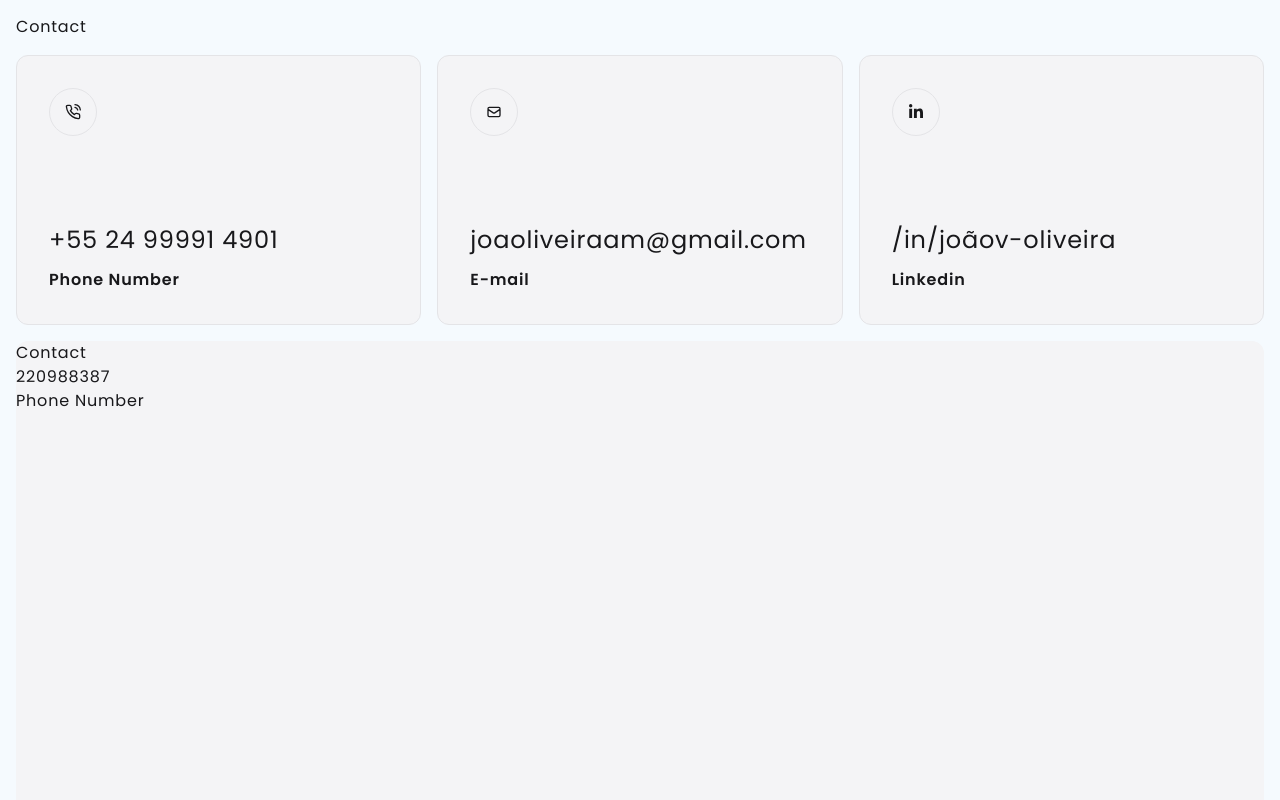
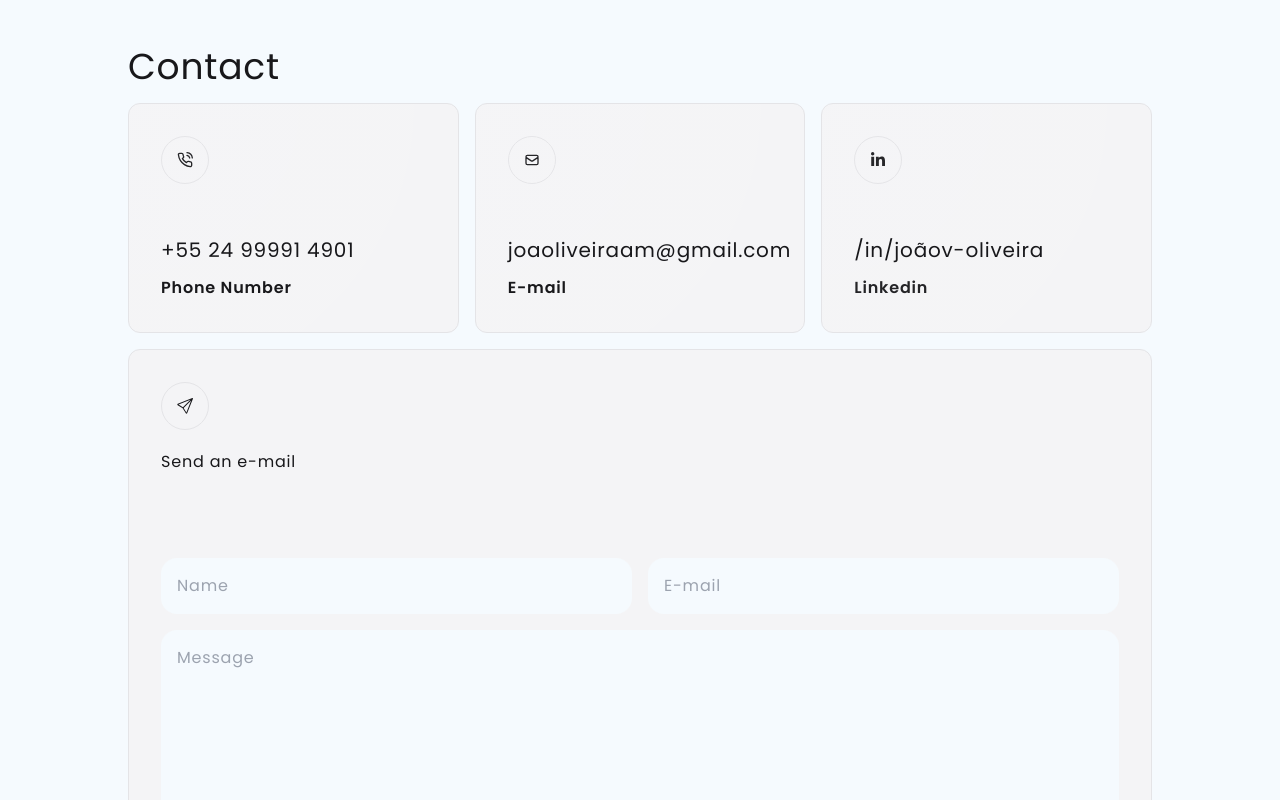
Before and after one commit to JoaoOliveiraskt/personal-portfolio, a Next.js app: page / in a window 1280 px wide. Shown: the part 2980-3780 px from the top of the page. Built offline with nearby package versions, Linux system fonts and the light colour scheme.

Commit message:
style: finalizes email form ui

```diff
--- a/components/main/Contact.tsx
+++ b/components/main/Contact.tsx
@@ -1,66 +1,79 @@
-import Image from "next/image";
 import { FiPhoneCall } from "react-icons/fi";
 import { HiOutlineMail } from "react-icons/hi";
 import { FaLinkedinIn } from "react-icons/fa";
-import { BsSend } from "react-icons/bs";
+import ContactCard from "../sub/ContactCard";
+import HandleOnMouseMove from "@/utils/hoverEffect";
+import { useState } from "react";
+import EmailForm from "../sub/EmailForm";
 
 export default function Contact() {
+  const [mousePosition, setMousePosition] = useState({ x: 0, y: 0 });
+
+  const cardContent = [
+    {
+      icon: <FiPhoneCall />,
+      text: "+55 24 99991 4901",
+      description: "Phone Number",
+    },
+    {
+      icon: <HiOutlineMail />,
+      text: "joaoliveiraam@gmail.com",
+      description: "E-mail",
+    },
+  ];
+
   return (
     <div className="tracking-wider text-primary min-h-screen w-full flex justify-center py-16 med:py-0">
-      <div className="w-[81rem] m-4 xl:m-8 med:m-4 h-full flex flex-col space-y-4">
+      <div className="w-[64rem] m-5 xl:m-8 med:m-5 h-full flex flex-col space-y-4 py-5">
         <div>
-          <h3>Contact </h3>
+          <h3 className="text-4xl med:text-2xl text-primary">Contact </h3>
         </div>
 
-        <div className="grid grid-cols-3 gap-4 auto-rows-[270px] ">
-          <div className="xl:col-span-3 bg-card rounded-xl p-8 border border-zinc-200 dark:border-zinc-800">
-            <div className="flex flex-col h-full  justify-between">
-              <div className="w-12 h-12 rounded-full dark:bg-zinc-800 flex items-center justify-center border border-zinc-200 dark:border-zinc-700">
-                <FiPhoneCall />
-              </div>
-              <div className="flex flex-col space-y-3">
-                <span className="text-2xl">+55 24 99991 4901</span>
-                <span className="font-semibold">Phone Number</span>
-              </div>
-            </div>
-          </div>
+        <div className="relative grid grid-cols-3 gap-4 auto-rows-[230px] ">
+          {cardContent.map((card, index) => (
+            <ContactCard
+              key={index}
+              icon={card.icon}
+              text={card.text}
+              description={card.description}
+            />
+          ))}
 
-          <div className="xl:col-span-3 bg-card rounded-xl p-8 border border-zinc-200 dark:border-zinc-800">
-            <div className="flex flex-col h-full  justify-between">
-              <div className="w-12 h-12 rounded-full dark:bg-zinc-800 flex items-center justify-center border border-zinc-200 dark:border-zinc-700">
-                <HiOutlineMail />
-              </div>
-              <div className="flex flex-col space-y-3">
-                <span className="text-2xl">joaoliveiraam@gmail.com</span>
-                <span className="font-semibold">E-mail</span>
-              </div>
-            </div>
-          </div>
-
-          <div className="xl:col-span-3 bg-card rounded-xl border border-zinc-200 dark:border-zinc-800">
-            <a href="https://www.linkedin.com/in/jo%C3%A3ov-oliveira/" target="_blank">
+          <div
+            onMouseMove={(e) => HandleOnMouseMove(e, setMousePosition)}
+            className=" relative med:col-span-3 bg-card rounded-xl border border-zinc-200 dark:border-zinc-700"
+          >
+            <a
+              href="https://www.linkedin.com/in/jo%C3%A3ov-oliveira/"
+              target="_blank"
+            >
               <div className="flex flex-col h-full  justify-between p-8 ">
                 <div className="w-12 h-12 rounded-full dark:bg-zinc-800 flex items-center justify-center border border-zinc-200 dark:border-zinc-700">
                   <FaLinkedinIn />
                 </div>
-              <div className="flex flex-col space-y-3">
-                  <span className="text-2xl hover:text-blue-500">/in/joãov-oliveira</span>
+                <div className="flex flex-col space-y-3 w-max">
+                  <span className="text-xl hover:text-blue-500 z-50">
+                    /in/joãov-oliveira
+                  </span>
                   <span className="font-semibold">Linkedin</span>
                 </div>
               </div>
             </a>
+            {/* Gradiente com base na posição do mouse */}
+            <div
+              style={{
+                position: "absolute",
+                top: 0,
+                left: 0,
+                width: "100%",
+                height: "100%",
+                background: `radial-gradient(800px circle at ${mousePosition.x}px ${mousePosition.y}px, rgba(255, 255, 255, 0.07), transparent)`,
+              }}
+            ></div>
+          </div>
         </div>
 
-        </div>
-        <div className="grid auto-rows-[300px]">
-           <div className="bg-card row-span-2 rounded-xl">
-           <div className="flex flex-col">Contact</div>
-            <div className="flex flex-col">
-              <span>220988387</span>
-              <span>Phone Number</span>
-            </div>
-           </div>
-          </div>
+        <EmailForm />
       </div>
     </div>
   );
--- a/components/main/Projects.tsx
+++ b/components/main/Projects.tsx
@@ -44,14 +44,12 @@ const Projects: React.FC = () => {
     >
       <div className="flex flex-col justify-center space-y-6">
         <div className="w-full">
-          <h3 className="text-2xl py-2  med:text-2xl font-semibold text-primary">
+          <h3 className="text-4xl py-2 med:text-2xl text-primary">
             Recent Projects
           </h3>
         </div>
 
-        <div
-          className="flex flex-wrap items-center justify-center gap-32 med:gap-10 max-w-[80rem]"
-        >
+        <div className="flex flex-wrap items-center justify-center gap-32 med:gap-10 max-w-[80rem]">
           {My_Projects.slice(0, 2).map((card, i) => (
             <div
               key={i}
--- a/components/sub/CardProject.tsx
+++ b/components/sub/CardProject.tsx
@@ -1,6 +1,7 @@
 import Image from "next/image";
 import React, { useState } from "react";
 import { BiExpand } from "react-icons/bi";
+import HandleOnMouseMove from "@/utils/hoverEffect";
 
 interface Technology {
   name: string;
@@ -30,21 +31,14 @@ const CardProject: React.FC<Props> = ({
   const flexDirectionClass = isEven ? "flex-row-reverse" : "flex-row";
   const [mousePosition, setMousePosition] = useState({ x: 0, y: 0 });
 
-  const handleOnMouseMove = (e: React.MouseEvent<HTMLDivElement>) => {
-    const rect = e.currentTarget.getBoundingClientRect();
-    const x = e.clientX - rect.left;
-    const y = e.clientY - rect.top;
-    setMousePosition({ x, y });
-  };
-
   return (
     <div
-      onMouseMove={handleOnMouseMove}
+      onMouseMove={(e) => HandleOnMouseMove(e, setMousePosition)}
       id={"card" + id}
-      className={`relative bg-card border border-zinc-200 dark:border-zinc-800 overflow-hidden rounded-xl h-full w-full`}
+      className={`relative border bg-card dark:bg-transparent dark:border-none med:border border-zinc-200 dark:border-zinc-800 overflow-hidden rounded-xl h-full w-full`}
     >
       <div
-        className={` w-full h-full overflow-hidden gap-5 med:gap-0 flex med:flex-col-reverse ${flexDirectionClass}`}
+        className={` w-full h-full overflow-hidden gap-5 med:gap-0 flex items-center med:flex-col-reverse ${flexDirectionClass}`}
       >
         <div className="m-2 flex items-center justify-center">
           <Image
@@ -65,7 +59,7 @@ const CardProject: React.FC<Props> = ({
               </h1>
               <p className="tracking-wider opacity-70 text-text">{caption}</p>
             </div>
-            <div className="flex space-x-2 sm:hidden">
+            <div className="flex flex-wrap gap-2 sm:hidden">
               {tech.map((technology, i) => (
                 <Image
                   className=""
@@ -87,7 +81,6 @@ const CardProject: React.FC<Props> = ({
       </div>
       {/* Gradiente com base na posição do mouse */}
       <div
-        className="gradient-effect"
         style={{
           position: "absolute",
           top: 0,
@@ -95,7 +88,7 @@ const CardProject: React.FC<Props> = ({
           width: "100%",
           height: "100%",
 
-          background: `radial-gradient(800px circle at ${mousePosition.x}px ${mousePosition.y}px, rgba(255, 255, 255, 0.05), transparent)`,
+          background: `radial-gradient(800px circle at ${mousePosition.x}px ${mousePosition.y}px, rgba(255, 255, 255, 0.07), transparent)`,
         }}
       ></div>
     </div>
--- /dev/null
+++ b/components/sub/ContactCard.tsx
@@ -0,0 +1,39 @@
+import HandleOnMouseMove from "@/utils/hoverEffect";
+import { useState } from "react";
+
+interface Props {
+  icon: JSX.Element;
+  text: string;
+  description: string;
+}
+
+export default function ContactCard({ icon, text, description }: Props) {
+  const [mousePosition, setMousePosition] = useState({ x: 0, y: 0 });
+  return (
+    <div
+      onMouseMove={(e) => HandleOnMouseMove(e, setMousePosition)}
+      className="relative med:col-span-3 bg-card rounded-xl p-8 border border-zinc-200 dark:border-zinc-700 overflow-x-hidden"
+    >
+      <div className="flex flex-col h-full  justify-between">
+        <div className="w-12 h-12 rounded-full dark:bg-zinc-800 flex items-center justify-center border border-zinc-200 dark:border-zinc-700">
+          {icon}
+        </div>
+        <div className="flex flex-col space-y-3">
+          <span className="text-xl flex flex-wrap z-50">{text}</span>
+          <span className="font-semibold z-50">{description}</span>
+        </div>
+        <div
+          style={{
+            position: "absolute",
+            top: 0,
+            left: 0,
+            width: "100%",
+            height: "100%",
+            zIndex: 1,
+            background: `radial-gradient(800px circle at ${mousePosition.x}px ${mousePosition.y}px, rgba(255, 255, 255, 0.07), transparent)`,
+          }}
+        ></div>
+      </div>
+    </div>
+  );
+}
--- /dev/null
+++ b/components/sub/EmailForm.tsx
@@ -0,0 +1,43 @@
+import { BsSend } from "react-icons/bs";
+import { Button } from "../ui/button";
+
+export default function EmailForm() {
+    return (
+        <div className=" grid h-max ">
+        <div className="bg-card row-span-2 rounded-xl border border-zinc-200 dark:border-zinc-800 ">
+          <div className="flex flex-col h-full justify-between gap-5">
+            <div className="flex flex-col space-y-5 p-8 ">
+              <div className="w-12 h-12 rounded-full dark:bg-zinc-800 flex items-center justify-center border border-zinc-200 dark:border-zinc-700">
+                <BsSend />
+              </div>
+              <div>
+                <span>Send an e-mail</span>
+              </div>
+            </div>
+
+            <div className="flex flex-col p-8 med:p-3 ">
+              <form className="flex flex-col gap-4 ">
+                <div className="grid grid-cols-2 sm:grid-cols-1 gap-4">
+                  <input
+                    type="text"
+                    placeholder="Name"
+                    className="rounded-2xl p-4 focus:outline-none bg-background"
+                  />
+                  <input
+                    type="text"
+                    placeholder="E-mail"
+                    className="rounded-2xl p-4 focus:outline-none bg-background"
+                  />
+                </div>
+                <textarea
+                  placeholder="Message"
+                  className="rounded-2xl p-4 h-60 sm:h-40 focus:outline-none bg-background"
+                ></textarea>
+                <Button>Send</Button>
+              </form>
+            </div>
+          </div>
+        </div>
+      </div>
+    )
+}
--- /dev/null
+++ b/utils/hoverEffect.ts
@@ -0,0 +1,14 @@
+
+const HandleOnMouseMove = (
+  e: React.MouseEvent<HTMLDivElement>,
+  setMousePosition: React.Dispatch<
+    React.SetStateAction<{ x: number; y: number }>
+  >
+) => {
+  const rect = e.currentTarget.getBoundingClientRect();
+  const x = e.clientX - rect.left;
+  const y = e.clientY - rect.top;
+  setMousePosition({ x, y });
+};
+
+export default HandleOnMouseMove;
```
Lines whose indentation alone changed are shown as unchanged.
